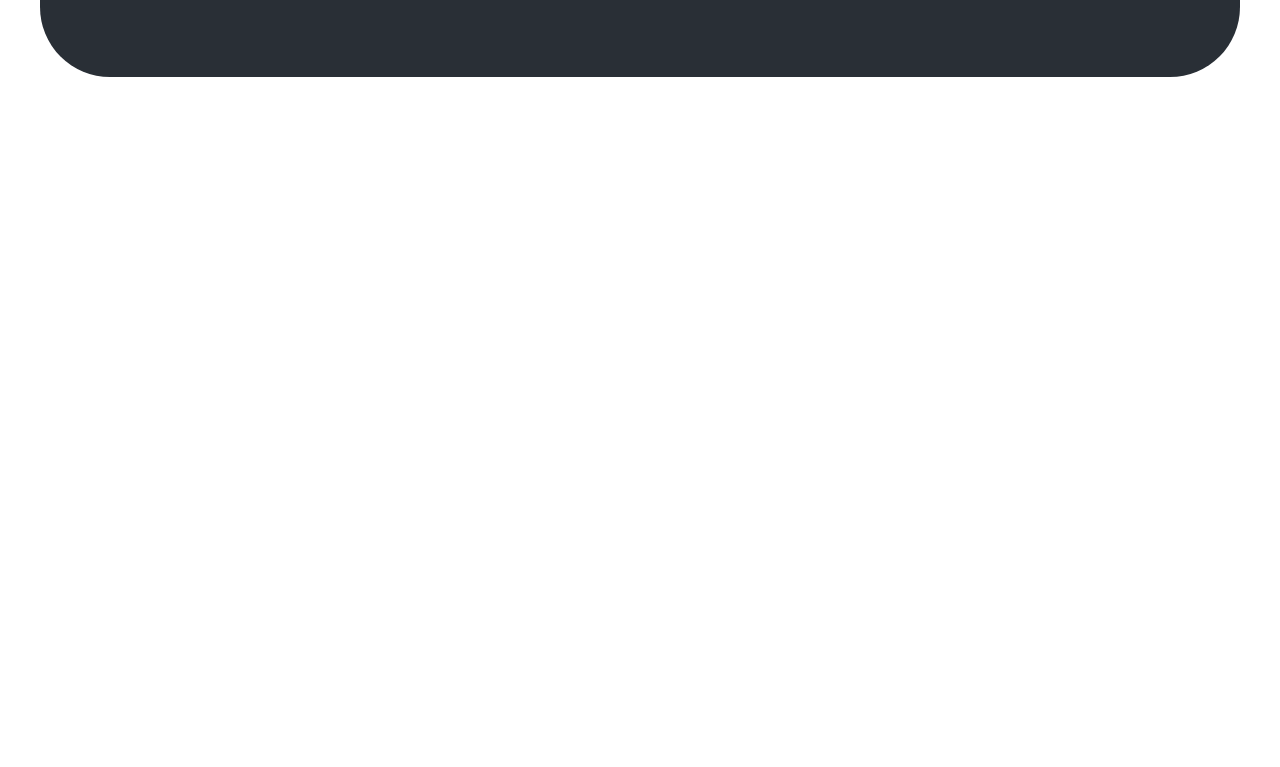
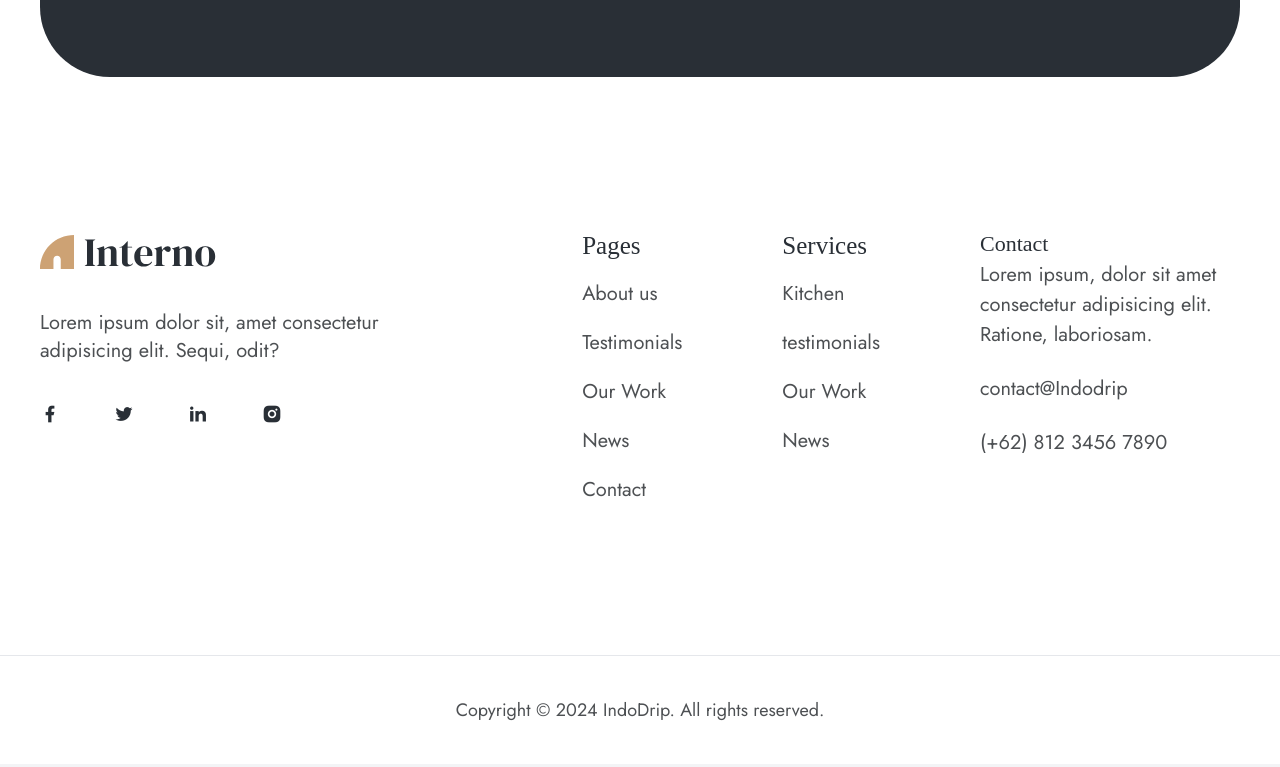
Before and after one commit to fadhil9898/company-Profile, a website: page index.html in a window 1280 px wide. Shown: the part 7050-7817 px from the top of the page. Drawn offline with nearby package versions, Linux system fonts and the light colour scheme; a web font is replaced by a local one.

Commit message:
footer done

```diff
--- a/index.html
+++ b/index.html
@@ -386,8 +386,63 @@
                 </div>
               </section>
 
+              <!-- footer -->
+               <footer class="footer mt-[80px] xl:mt-[150px] relative z-20">
+                <div class="container mx-auto px-0">
+                    <div class="flex flex-col xl:flex-row xl:gap-[100px] xl:mb-[150px]">
+                    <div class="footer__item w-full max-w-[400px] mx-auto mb-8 text-center xl:text-left">
+                        <!-- logo -->
+                         <a class="flex justify-center xl:justify-start mb-8" href="">
+                            <img src="assets/logo.svg" alt="">
+                         </a>
+                        <p class="mb-8 text-xl">
+                            Lorem ipsum dolor sit, amet consectetur adipisicing elit. Sequi, odit?
+                        </p>
+                        <!-- social media links -->
+                         <ul class="text-primary flex gap-[54px] justify-center xl:justify-start">
+                            <li><a href=""><i class="ri-facebook-fill"></i></a></li>
+                            <li><a href=""><i class="ri-twitter-fill"></i></a></li>
+                            <li><a href=""><i class="ri-linkedin-fill"></i></a></li>
+                            <li><a href=""><i class="ri-instagram-fill"></i></a></li>
+                         </ul>
+                    </div>
+                    <div class="flex-1 flex flex-col xl:flex-row text-center xl:text-left gap-12 xl:gap-[100px] xl:justify-end">
+                        <div class="footer__item">
+                            <h3 class="h3 mb-3">Pages</h3>
+                            <ul class="flex flex-col gap-4">
+                                <li><a href="">About us</a></li>
+                                <li><a href="">Testimonials</a></li>
+                                <li><a href="">Our Work</a></li>
+                                <li><a href="">News</a></li>
+                                <li><a href="">Contact</a></li>
+                            </ul>
+                        </div>
+                        <div class="footer__item">
+                            <h3 class="h3 mb-3">Services</h3>
+                            <ul class="flex flex-col gap-4">
+                                <li><a href="">Kitchen</a></li>
+                                <li><a href="">testimonials</a></li>
+                                <li><a href="">Our Work</a></li>
+                                <li><a href="">News</a></li>
+                            </ul>
+                        </div>
+                        <div class="footer__item max-w-[260px] mx-auto xl:mx-0">
+                            <h3>Contact</h3>
+                            <div class="flex flex-col gap-6 text-[20px]">
+                                <p>Lorem ipsum, dolor sit amet consectetur adipisicing elit. Ratione, laboriosam.</p>
+                                <p>contact@Indodrip</p>
+                                <p>(+62) 812 3456 7890</p>
+                            </div>
+                        </div>
+                    </div>
+                </div>
+                </div>
+                <!-- copyright -->
+                 <p class="footer__copyright text-center text-lg py-10 bg-white xl:border-t">Copyright &copy; 2024 IndoDrip. All rights reserved.</p>
+               </footer>
+
         <!-- temporary div -->
-      <div class="h-[3000px]"></div>
+      <!-- <div class="h-[3000px]"></div> -->
      </main>
 
 
```
Also changed, not shown: dist/output.css.
